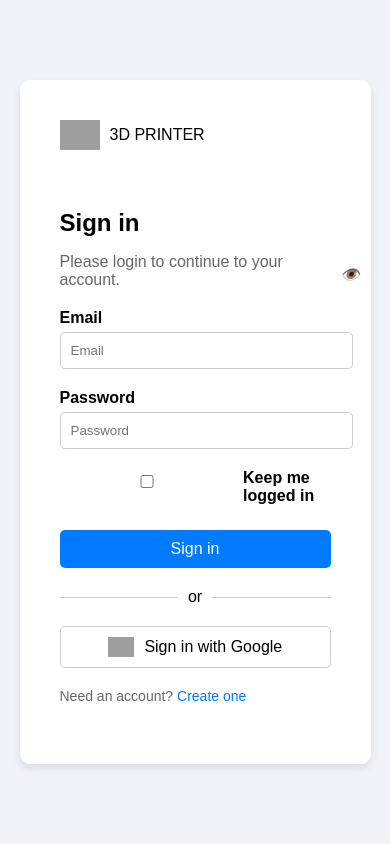
After one commit to Kharkarpratiksha/3D-printer-enhancement, a Flask app: template 3d_printer_control/templates/signin.html in a window 390 px wide. The commit adds this page. Run offline with Flask 3, Linux system fonts and the light colour scheme; the template is opened without the code that fills it, so the values that code supplies are empty; grey boxes are pictures that could not be loaded.

Commit message:
Fix errors in app.py and updaye templates

```diff
--- a/3d_printer_control/app.py
+++ b/3d_printer_control/app.py
@@ -1,4 +1,5 @@
-from flask import Flask, request, render_template
+from flask import Flask, request, render_template, redirect, url_for
+
 import os
 
 app = Flask(__name__)
@@ -22,12 +23,35 @@ def upload_file():
     file = request.files['gcode_file']
 
     if file.filename == '':
-        continue  # Skip files without a name
+        return "No selected file", 400  # Return an error if the file has no name
+
+    file_path = os.path.join(app.config['UPLOAD_FOLDER'], file.filename)
+    file.save(file_path)
+    return f"File {file.filename} successfully uploaded!", 200
+
+@app.route('/signin', methods=['GET', 'POST'])
+def signin():
+    if request.method == 'POST':
+        # Get email and password from the form
+        email = request.form.get('email')  # Changed from 'username' to 'email'
+        password = request.form.get('password')
+
+        if email and password:
+            # Here you would normally check the username and password
+            # (Perform authentication logic here)
+
+            return redirect(url_for('index'))  # Redirect to home page after sign in
+        else:
+            return "Invalid credentials", 400  # Return an error if email or password is missing
+
+    return render_template('signin.html')
 
 
-        file_path = os.path.join(app.config['UPLOAD_FOLDER'], file.filename)
-        file.save(file_path)
-        return f"File {file.filename} successfully uploaded!", 200
+
+# Status Page
+@app.route('/status')
+def status():
+    return render_template('status.html')
 
 if __name__ == "__main__":
     app.run(host='127.0.0.1', port=3000, debug=True)
--- /dev/null
+++ b/3d_printer_control/static/signin.css
@@ -0,0 +1,167 @@
+/* General Styling */
+body {
+    margin: 0;
+    font-family: Arial, sans-serif;
+    background-color: #f0f4f8;
+    display: flex;
+    justify-content: center;
+    align-items: center;
+    height: 100vh;
+}
+
+.container {
+    display: flex;
+    width: 90%;
+    max-width: 1200px;
+    background-color: white;
+    box-shadow: 0 4px 10px rgba(0, 0, 0, 0.1);
+    border-radius: 10px;
+    overflow: hidden;
+}
+
+.left-section {
+    flex: 1;
+    padding: 40px;
+    display: flex;
+    flex-direction: column;
+    justify-content: center;
+}
+
+.logo {
+    display: flex;
+    align-items: center;
+    margin-bottom: 40px;
+}
+
+.logo img {
+    height: 30px;
+    margin-right: 10px;
+}
+
+.signin-form h2 {
+    margin-bottom: 10px;
+    font-size: 24px;
+}
+
+.signin-form p {
+    color: #666;
+    margin-bottom: 20px;
+}
+
+.signin-form label {
+    display: block;
+    margin-bottom: 5px;
+    font-weight: bold;
+}
+
+.signin-form input {
+    width: 100%;
+    padding: 10px;
+    margin-bottom: 20px;
+    border: 1px solid #ccc;
+    border-radius: 5px;
+}
+
+.toggle-password {
+    position: absolute;
+    right: 30px;
+    top: 265px;
+    cursor: pointer;
+}
+
+.keep-logged-in {
+    display: flex;
+    align-items: center;
+    margin-bottom: 20px;
+}
+
+.keep-logged-in label {
+    margin-left: 10px;
+}
+
+.signin-button {
+    width: 100%;
+    padding: 10px;
+    background-color: #007BFF;
+    color: white;
+    border: none;
+    border-radius: 5px;
+    cursor: pointer;
+    font-size: 16px;
+}
+
+.or-divider {
+    display: flex;
+    align-items: center;
+    justify-content: center;
+    margin: 20px 0;
+    position: relative;
+}
+
+.or-divider span {
+    background-color: white;
+    padding: 0 10px;
+    z-index: 1;
+}
+
+.or-divider:before {
+    content: "";
+    width: 100%;
+    height: 1px;
+    background-color: #ccc;
+    position: absolute;
+    left: 0;
+    top: 50%;
+    z-index: 0;
+}
+
+.google-signin-button {
+    width: 100%;
+    padding: 10px;
+    background-color: white;
+    border: 1px solid #ccc;
+    border-radius: 5px;
+    cursor: pointer;
+    font-size: 16px;
+    display: flex;
+    align-items: center;
+    justify-content: center;
+}
+
+.google-signin-button img {
+    height: 20px;
+    margin-right: 10px;
+}
+
+.create-account {
+    margin-top: 20px;
+    font-size: 14px;
+    color: #666;
+}
+
+.create-account a {
+    color: #007BFF;
+    text-decoration: none;
+}
+
+.right-section {
+    flex: 1;
+    display: none;
+}
+
+.right-section img {
+    width: 100%;
+    height: 100%;
+    object-fit: cover;
+}
+
+/* Responsive Styling */
+@media (min-width: 768px) {
+    .right-section {
+        display: block;
+    }
+
+    .toggle-password {
+        top: 245px;
+    }
+}
--- /dev/null
+++ b/3d_printer_control/templates/signin.html
@@ -0,0 +1,61 @@
+<!DOCTYPE html>
+<html lang="en">
+<head>
+    <meta charset="UTF-8">
+    <meta name="viewport" content="width=device-width, initial-scale=1.0">
+    <title>Sign In - 3D Printer</title>
+    <link rel="stylesheet" href="{{ url_for('static', filename='signin.css') }}">
+</head>
+<body>
+    <div class="container">
+        <div class="left-section">
+            <div class="logo">
+                <img src="{{ url_for('static', filename='logo.png') }}" alt="3D Printer Logo">
+                <span>3D PRINTER</span>
+            </div>
+            <form action="{{ url_for('signin') }}" method="POST" class="signin-form">
+                <h2>Sign in</h2>
+                <p>Please login to continue to your account.</p>
+
+                <label for="email">Email</label>
+                <input type="email" id="email" name="email" placeholder="Email" required>
+
+                <label for="password">Password</label>
+                <input type="password" id="password" name="password" placeholder="Password" required>
+                <i class="toggle-password" onclick="togglePasswordVisibility()">👁️</i>
+
+                <div class="keep-logged-in">
+                    <input type="checkbox" id="keep-logged-in" name="keep-logged-in">
+                    <label for="keep-logged-in">Keep me logged in</label>
+                </div>
+
+                <button type="submit" class="signin-button">Sign in</button>
+
+                <div class="or-divider">
+                    <span>or</span>
+                </div>
+
+                <button type="button" class="google-signin-button">
+                    <img src="{{ url_for('static', filename='google-icon.png') }}" alt="Google Icon"> Sign in with Google
+                </button>
+
+                <p class="create-account">Need an account? <a href="#">Create one</a></p>
+            </form>
+        </div>
+        <div class="right-section">
+            <img src="{{ url_for('static', filename='3d-printer.jpg') }}" alt="3D Printer">
+        </div>
+    </div>
+
+    <script>
+        function togglePasswordVisibility() {
+            const passwordField = document.getElementById('password');
+            if (passwordField.type === 'password') {
+                passwordField.type = 'text';
+            } else {
+                passwordField.type = 'password';
+            }
+        }
+    </script>
+</body>
+</html>
```
Also changed, not shown: 3d_printer_control/static/status.css (added, +126 -0 lines), 3d_printer_control/templates/index.html (+13 -13 lines), 3d_printer_control/templates/status.html (added, +40 -0 lines), README.md.
